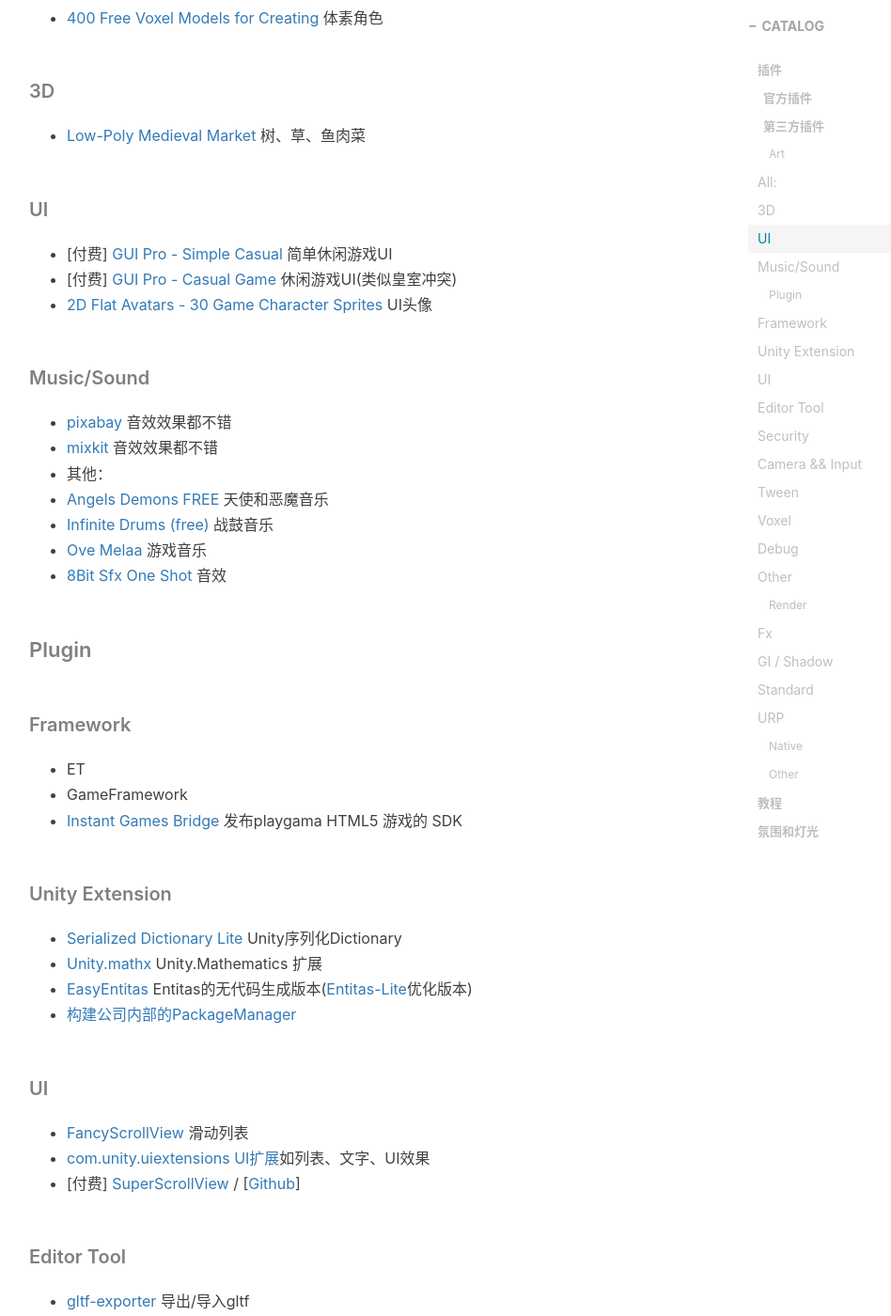
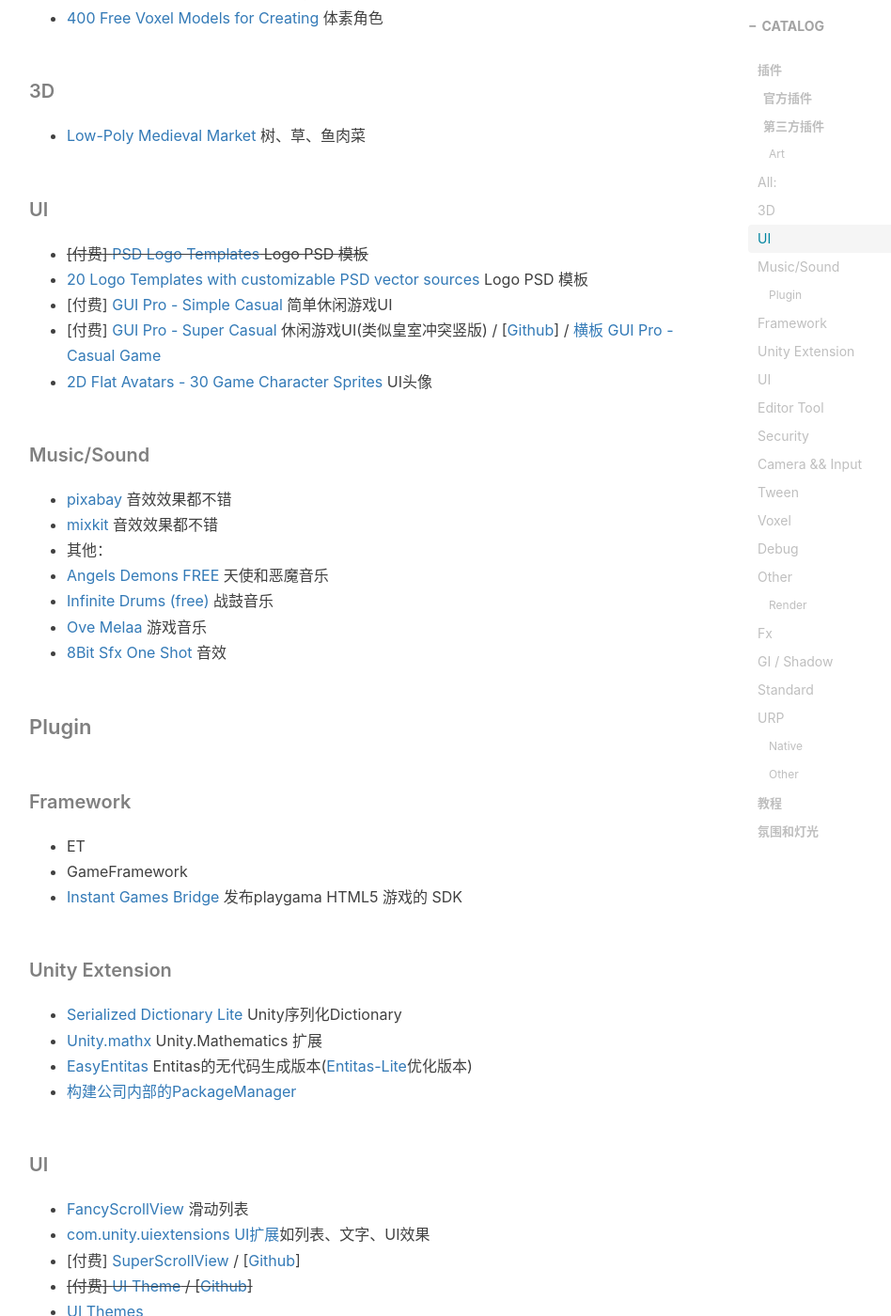
Before and after one commit to gumcstronger/gumcstronger.github.io, a Jekyll site: the page built from _posts/2024/2024-05-14-unity-plugins.md, in a window 1280 px wide and 1400 px high, scrolled down 1134 px. Shown: the whole window at 94% size, without its empty margins (234-1182 px from the left). Built offline with Jekyll 4.4.1, drawn with Linux system fonts in a browser that asks for light colours; comment, search, counter and statistics services are not loaded.

Commit message:
Update 2024-05-14-unity-plugins.md

```diff
--- a/_posts/2024/2024-05-14-unity-plugins.md
+++ b/_posts/2024/2024-05-14-unity-plugins.md
@@ -33,8 +33,10 @@
 
 ##### UI
 
+* ~~[付费] [PSD Logo Templates](https://assetstore.unity.com/packages/2d/gui/icons/psd-logo-templates-103928#content) Logo PSD 模板~~
+* [20 Logo Templates with customizable PSD vector sources](https://assetstore.unity.com/packages/2d/gui/icons/20-logo-templates-with-customizable-psd-vector-sources-174999) Logo PSD 模板
 * [付费] [GUI Pro - Simple Casual](https://assetstore.unity.com/packages/2d/gui/icons/gui-pro-simple-casual-203399) 简单休闲游戏UI
-* [付费] [GUI Pro - Casual Game](https://assetstore.unity.com/packages/2d/gui/gui-pro-casual-game-176695) 休闲游戏UI(类似皇室冲突)
+* [付费] [GUI Pro - Super Casual](https://assetstore.unity.com/packages/2d/gui/gui-pro-super-casual-278534#content) 休闲游戏UI(类似皇室冲突竖版) / [[Github](https://github.com/workavast/SuikaGame/tree/main)] / [横板 GUI Pro - Casual Game](https://assetstore.unity.com/packages/2d/gui/gui-pro-casual-game-176695)
 * [2D Flat Avatars - 30 Game Character Sprites ](https://assetstore.unity.com/packages/2d/characters/2d-flat-avatars-30-game-character-sprites-240974) UI头像
 
 ##### Music/Sound
@@ -67,6 +69,9 @@
 * [FancyScrollView](https://github.com/setchi/FancyScrollView) 滑动列表
 * [com.unity.uiextensions](https://github.com/Unity-UI-Extensions/com.unity.uiextensions) [UI扩展](https://unity-ui-extensions.github.io/Controls.html#effect-components)如列表、文字、UI效果
 * [付费] [SuperScrollView](https://assetstore.unity.com/packages/tools/gui/ugui-super-scrollview-86572?srsltid=AfmBOoodciq35G5bSf8SPLn_Iy_Ur0qrU515UeWIJC4gCwYjs2JCKoZi#content) / [[Github](https://github.com/JasurGameMaker/Cherry/tree/main)]
+* ~~[付费] [UI Theme](https://assetstore.unity.com/packages/tools/gui/ui-themes-163888#releases) / [[Github](https://github.com/sgho0915/SYSnetA_GSEng/tree/master)]~~
+* [UI Themes](https://arturnista.itch.io/ui-themes)
+* [thematic-ui](https://github.com/bedulatto/thematic-ui/tree/master)
 
 ##### Editor Tool
 
```
